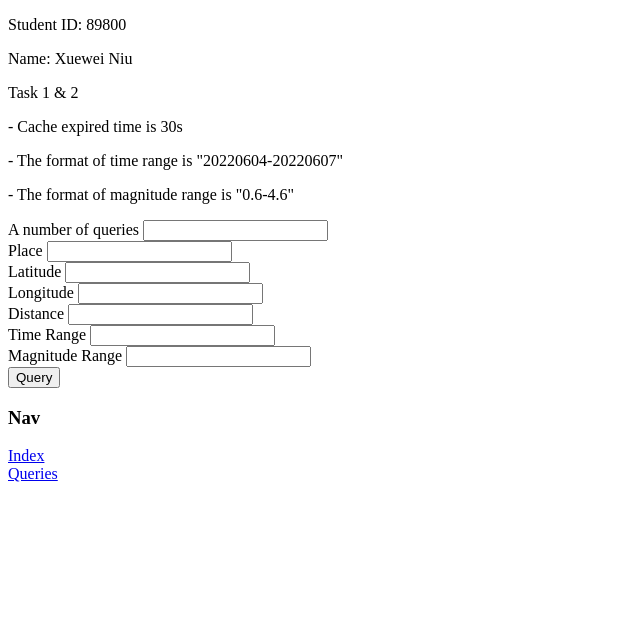
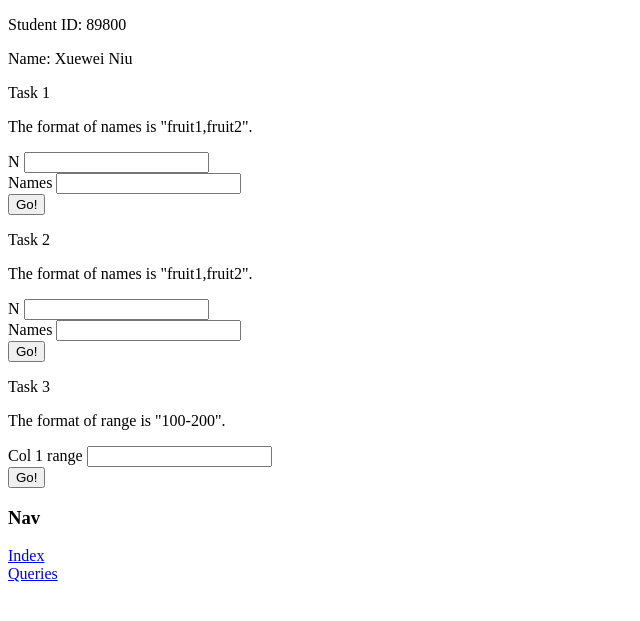
Before and after one commit to justxuewei/uta-cse6331-database-systems, a Flask app: page /queries in a window 1280 px wide. Shown: the top 621 px of the page, without its empty margins (0-640 px from the left). Run offline with Flask 2, Linux system fonts and the light colour scheme.

Commit message:
feat: quiz 4
Signed-off-by: Xuewei Niu <justxuewei@apache.org>

```diff
--- a/main.py
+++ b/main.py
@@ -98,8 +98,8 @@ def message_page(msg):
     return render_template("message.html", msg=msg)
 
 
-def results_page(data, msg):
-    return render_template("results.html", data=data, msg=msg)
+def results_page(data, msg, **kwargs):
+    return render_template("results.html", data=data, msg=msg, attachment=kwargs)
 
 
 @app.route("/")
@@ -114,62 +114,70 @@ def queries():
 
 @app.route("/task1")
 def task1():
-    start = time.time()
-    n = request.args.get('n')
-    if not n:
-        return message_page("Please input a number to do random query.")
-    place = request.args.get('place')
-    lat, lng, distance = request.args.get('lat'), request.args.get(
-        'lng'), request.args.get('distance')
-    if lat and lng and distance:
-        try:
-            lat = float(lat)
-            lng = float(lng)
-            distance = float(distance)
-        except Exception as e:
-            return message_page("Invalid latitude or longitude, err = {}.".format(e))
-    # time_range = 20200202-20200304
-    time_range = request.args.get('time_range')
-    if time_range:
-        time_range_low, time_range_high = get_range(time_range)
-        time_range_low = datetime.strptime(str(int(time_range_low)), "%Y%m%d")
-        time_range_high = datetime.strptime(str(int(time_range_high)), "%Y%m%d")
-        print('time_range_low = {}, time_range_high = {}'.format(
-            time_range_low, time_range_high))
+    n = request.args.get("n")
+    try:
+        n = int(n)
+    except Exception as e:
+        return message_page("n should be a number")
+    names = request.args.get("names")
+    if not n or not names:
+        return message_page("n and names are required")
+    print(n, names)
+    names_arr = names.split(",")
+    print(names_arr)
+    if len(names_arr) != n:
+        return message_page("the length of names is not equals to n")
+    data = []
+    for name in names_arr:
+        sql = "select count(*) as cnt from quiz4 where col_4 = '{}'".format(name)
+        sql_data = select_one(sql)
+        data.append({
+            'fruit': name,
+            'cnt': sql_data['cnt']
+        })
+    print(data)
+    return results_page(data, None, task_name='task_1')
 
-    mag_range = request.args.get('mag_range')
-    if mag_range:
-        try:
-            mag_range_low, mag_range_high = get_range(mag_range)
-        except Exception as e:
-            return message_page("Invalid magnitude range, err = {}.".format(e))
 
-    if redis_ins.exists(cache_key('task1', n)):
-        db_data = pickle.loads(redis_ins.get(cache_key('task1', n)))
-        msg = "cache hit"
-    else:
-        db_data = select_all(
-            "select * from earthquakes where 1=1 order by rand() limit {}".format(n))
-        redis_ins.set(cache_key('task1', n), pickle.dumps(db_data))
-        redis_ins.expire(cache_key('task1', n), 5)
-        msg = "cache missed"
+@app.route("/task2")
+def task2():
+    n = request.args.get("n")
+    try:
+        n = int(n)
+    except Exception as e:
+        return message_page("n should be a number")
+    names = request.args.get("names")
+    if not n or not names:
+        return message_page("n and names are required")
+    print(n, names)
+    names_arr = names.split(",")
+    print(names_arr)
+    if len(names_arr) != n:
+        return message_page("the length of names is not equals to n")
+    data = []
+    for name in names_arr:
+        sql = "select count(*) as cnt from quiz4 where col_4 = '{}'".format(name)
+        sql_data = select_one(sql)
+        data.append({
+            'fruit': name,
+            'cnt': sql_data['cnt']
+        })
+    print(data)
+    return results_page(data, None, task_name='task_2')
 
-    data = []
-    for row in db_data:
-        if place and place not in row['place']:
-            continue
-        if lat and lng and distance and get_distance(
-                row['lng'], row['lat'], lng, lat) > distance:
-            continue
-        if time_range and (row['time'] < time_range_low or row['time'] > time_range_high):
-            continue
-        if mag_range and (row['mag'] < mag_range_low or row['mag'] > mag_range_high):
-            continue
-        data.append(row)
 
-    msg += ", elapsed time = {}".format(time.time() - start)
-
-    return results_page(data, msg)
+@app.route("/task3")
+def task3():
+    range = request.args.get("range")
+    try:
+        low, high = get_range(range)
+        low, high = int(low), int(high)
+    except Exception as e:
+        return message_page("Failed to parse range, err = {}".format(e))
+    sql = "select * from quiz4 where col_1 >= {} and col_1 <= {}".format(low, high)
+    data = select_all(sql)
+    print(data)
+    return results_page(data, None, task_name='task_3')
 
 
 if __name__ == "__main__":
--- a/migration.py
+++ b/migration.py
@@ -3,6 +3,6 @@ from sqlalchemy import create_engine
 
 engine = create_engine('mysql://root:12345678@127.0.0.1:3306/cloudcomputing')
 
-df = pd.read_csv("./static/vindex.csv", sep=',', encoding='utf8')
+df = pd.read_csv("./static/data-3.csv", sep=',', encoding='utf8')
 # df['time'] = pd.to_datetime(df['time'], format='%Y-%m-%dT%H:%M:%S.%fZ')
-df.to_sql('vindex', con=engine, index=False, if_exists='append')
+df.to_sql('quiz4', con=engine, index=False, if_exists='append')
--- a/templates/queries.html
+++ b/templates/queries.html
@@ -5,18 +5,26 @@
 <p>Name: Xuewei Niu</p>
 
 <div>
-    <p>Task 1 & 2</p>
-    <p>- Cache expired time is 30s</p>
-    <p>- The format of time range is "20220604-20220607"</p>
-    <p>- The format of magnitude range is "0.6-4.6"</p>
-    A number of queries <input type="text" id="query_num"/><br/>
-    Place <input type="text" id="place"/><br/>
-    Latitude <input type="text" id="lat"/><br/>
-    Longitude <input type="text" id="lng"/><br/>
-    Distance <input type="text" id="distance"/><br/>
-    Time Range <input type="text" id="time_range"/><br/>
-    Magnitude Range <input type="text" id="mag_range"/><br/>
-    <button onclick="query()">Query</button>
+    <p>Task 1</p>
+    <p>The format of names is "fruit1,fruit2".</p>
+    N <input type="text" id="task_1_n" /><br />
+    Names <input type="text" id="task_1_names" /><br />
+    <button onclick="task1()">Go!</button>
+</div>
+
+<div>
+    <p>Task 2</p>
+    <p>The format of names is "fruit1,fruit2".</p>
+    N <input type="text" id="task_2_n" /><br />
+    Names <input type="text" id="task_2_names" /><br />
+    <button onclick="task2()">Go!</button>
+</div>
+
+<div>
+    <p>Task 3</p>
+    <p>The format of range is "100-200".</p>
+    Col 1 range <input type="text" id="task_3_range"/><br/>
+    <button onclick="task3()">Go!</button>
 </div>
 
 <div>
@@ -26,41 +34,22 @@
 </div>
 
 <script>
-    function query() {
-        let queries = [];
-        let query_num = document.getElementById("query_num").value;
-        if (query_num !== "") {
-            queries.push("n="+query_num);
-        }
-        let place = document.getElementById("place").value;
-        if (place !== "") {
-            queries.push("place="+place);
-        }
-        let lat = document.getElementById("lat").value;
-        if (lat !== "") {
-            queries.push("lat="+lat);
-        }
-        let lng = document.getElementById("lng").value;
-        if (lng !== "") {
-            queries.push("lng="+lng);
-        }
-        let distance = document.getElementById("distance").value;
-        if (distance !== "") {
-            queries.push("distance="+distance);
-        }
-        let time_range = document.getElementById("time_range").value;
-        if (time_range !== "") {
-            queries.push("time_range="+time_range);
-        }
-        let mag_range = document.getElementById("mag_range").value;
-        if (mag_range !== "") {
-            queries.push("mag_range="+mag_range);
-        }
-
-        let url = "/task1?" + queries.join("&");
-        window.location.href = url;
+    function task1() {
+        let n = document.getElementById("task_1_n").value;
+        let names = document.getElementById("task_1_names").value;
+        window.location.href = "/task1?n=" + n + "&names=" + names
     }
 
+    function task2() {
+        let n = document.getElementById("task_2_n").value;
+        let names = document.getElementById("task_2_names").value;
+        window.location.href = "/task2?n=" + n + "&names=" + names
+    }
+
+    function task3() {
+        let range = document.getElementById("task_3_range").value;
+        window.location.href = "/task3?range="+range
+    }
 </script>
 
 </html>
```
Also changed, not shown: templates/results.html (+138 -30 lines).
